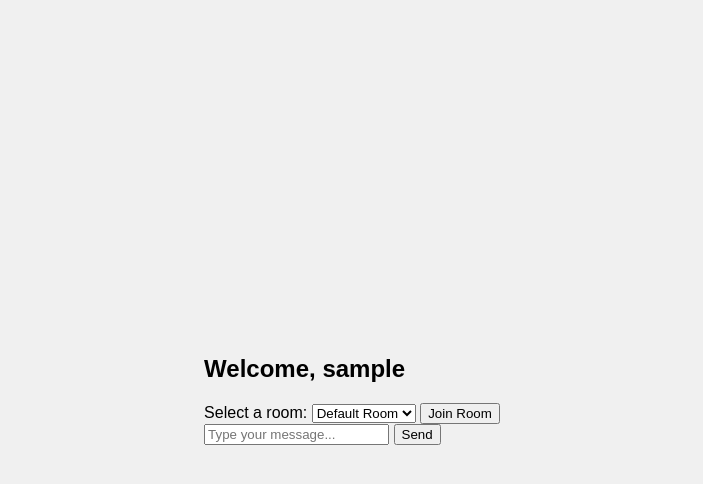
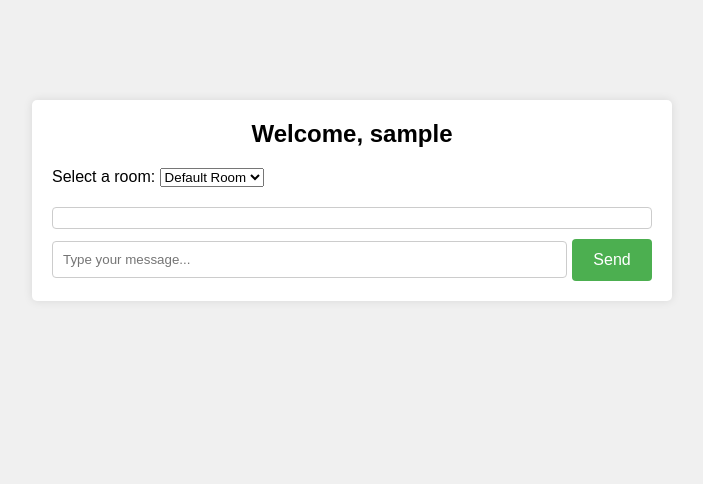
Before and after one commit to Anish-Reddy-K/chat-app-translation, a Flask app: a page that uses templates/chat.html in a window 1280 px wide. Shown: the top 484 px of the page, without its empty margins (288-991 px from the left). Run offline with Flask 3, Linux system fonts and the light colour scheme; some libraries are stand-ins or nearby versions.

Commit message:
second commit

```diff
--- a/templates/chat.html
+++ b/templates/chat.html
@@ -5,21 +5,87 @@
     <meta name="viewport" content="width=device-width, initial-scale=1.0">
     <title>Chat</title>
     <link rel="stylesheet" href="{{ url_for('static', filename='styles.css') }}">
+    <style>
+        .chat-container {
+            background-color: #fff;
+            padding: 20px;
+            border-radius: 5px;
+            box-shadow: 0 0 10px rgba(0, 0, 0, 0.1);
+            width: 600px; /* Adjust the width as needed */
+            margin: auto; /* Center the chat box horizontally */
+            margin-top: 100px; /* Adjust the top margin to center vertically */
+            display: flex;
+            flex-direction: column;
+        }
+
+        h2 {
+            margin-top: 0;
+            text-align: center; /* Center the title */
+        }
+
+        #chat-messages {
+            flex: 1; /* Allow the chat messages to expand to fill remaining space */
+            overflow-y: auto; /* Enable vertical scrolling */
+            border: 1px solid #ccc;
+            padding: 10px;
+            border-radius: 4px;
+            margin-bottom: 10px;
+        }
+
+        #room-selection {
+            margin-bottom: 10px;
+        }
+
+        #room-select {
+            margin-bottom: 10px;
+        }
+
+        #message-box {
+            display: flex;
+            align-items: center;
+        }
+
+        #message-input {
+            flex-grow: 1; /* Take remaining space */
+            padding: 10px;
+            margin-right: 5px;
+            border: 1px solid #ccc;
+            border-radius: 4px;
+            box-sizing: border-box;
+            vertical-align: middle;
+        }
+
+        #send-button {
+            width: 80px; /* Adjust the width as needed */
+            padding: 12px; /* Increase padding to make the button bigger */
+            background-color: #4CAF50;
+            color: white;
+            border: none;
+            border-radius: 4px;
+            cursor: pointer;
+            font-size: 16px;
+        }
+
+        #send-button:hover {
+            background-color: #45a049;
+        }
+    </style>
 </head>
 <body>
     <div class="chat-container">
         <h2>Welcome, {{ username }}</h2>
-        <div id="chat-messages"></div>
         <div id="room-selection">
             <label for="room-select">Select a room:</label>
             <select id="room-select">
                 <option value="default" selected>Default Room</option>
                 <!-- Add more rooms here if needed -->
             </select>
-            <button id="join-button">Join Room</button>
         </div>
-        <input type="text" id="message-input" placeholder="Type your message...">
-        <button id="send-button">Send</button>
+        <div id="chat-messages"></div>
+        <div id="message-box">
+            <input type="text" id="message-input" placeholder="Type your message...">
+            <button id="send-button">Send</button>
+        </div>
     </div>
 
     <script>
```
Also changed, not shown: templates/index.html (+47 -0 lines).
